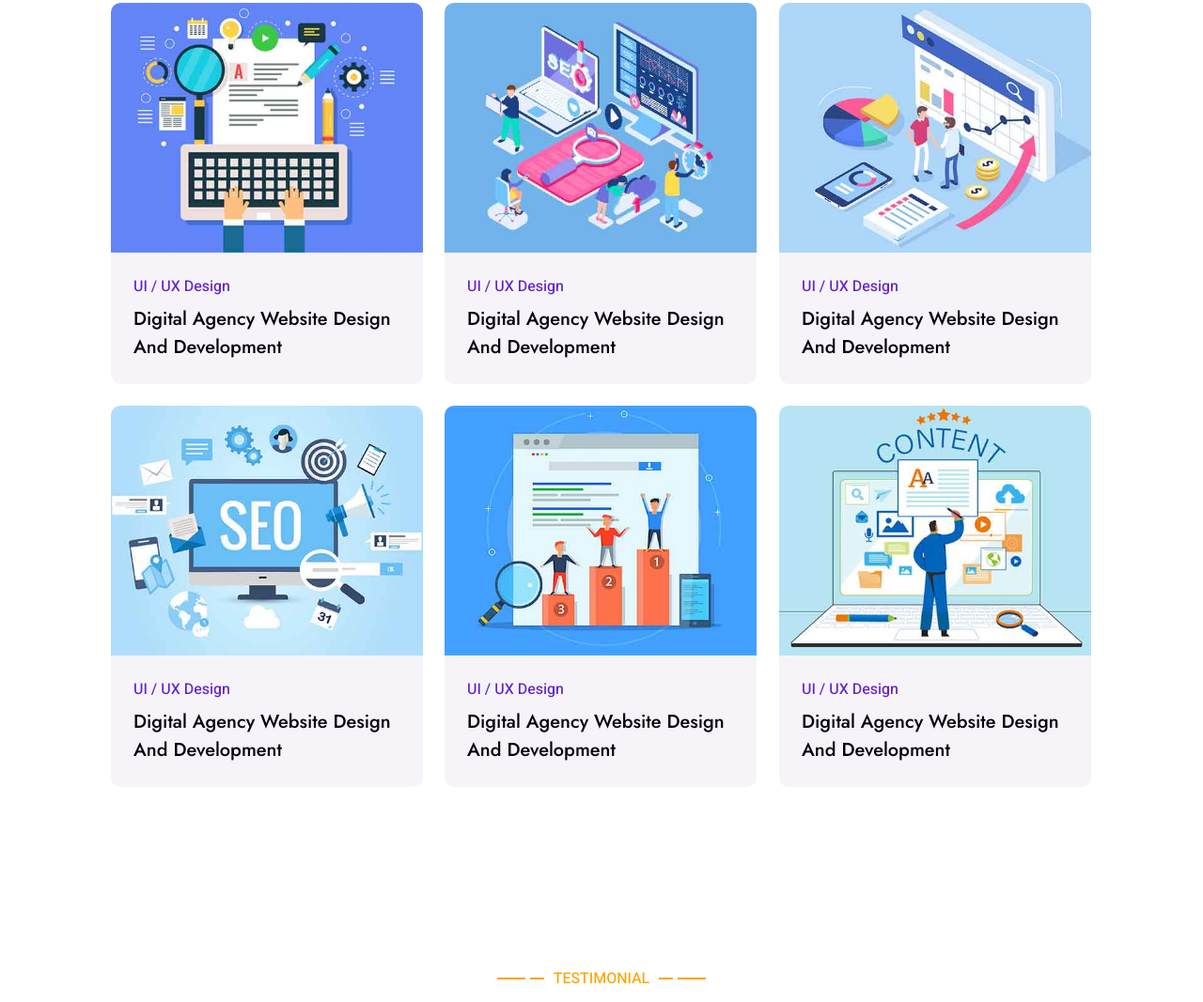
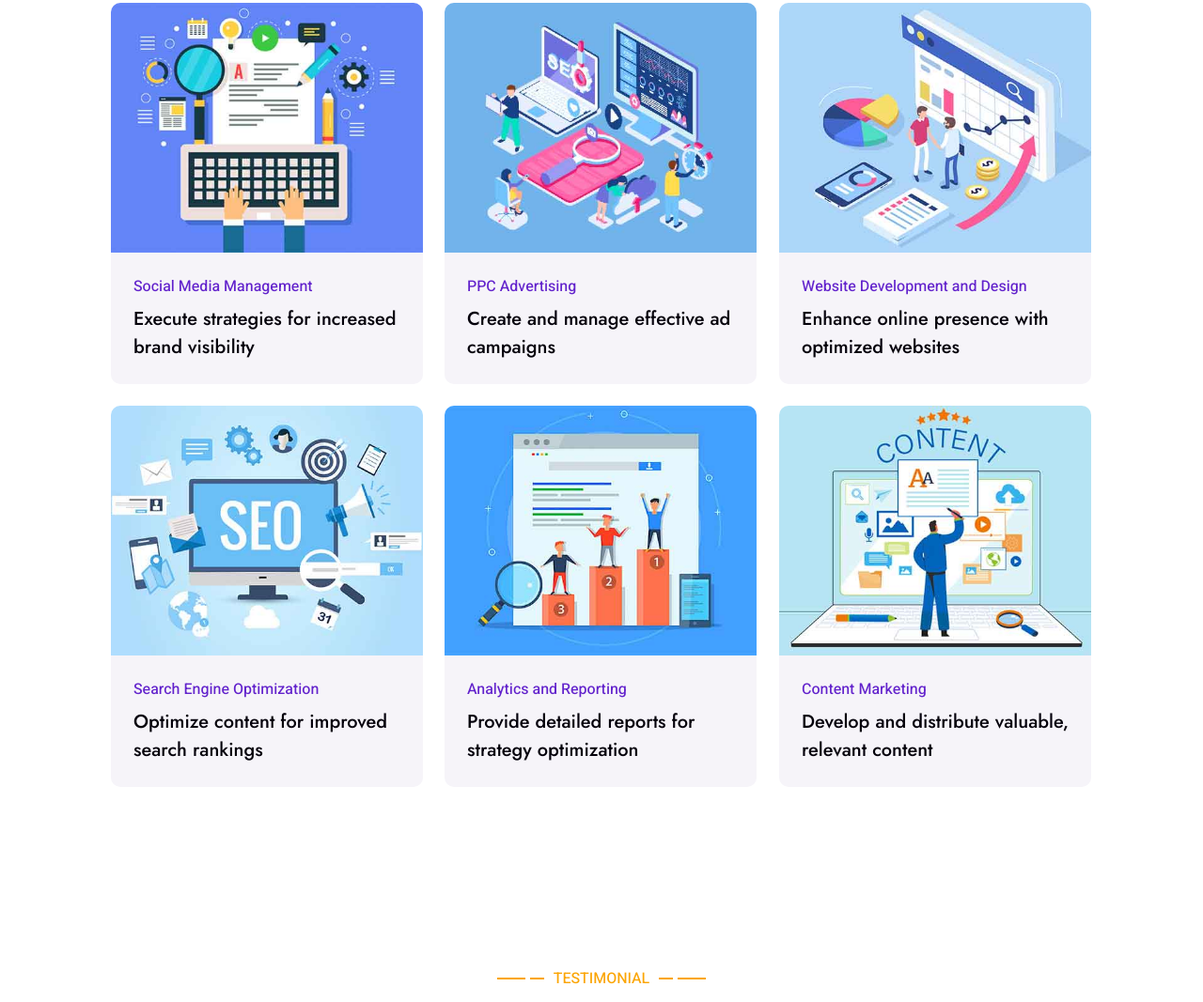
Before and after one commit to ramdhivakar/proxyminds, a plain HTML site: page index.html in a window 1280 px wide. Shown: the part 4692-5759 px from the top of the page at 94% size. Drawn offline with nearby package versions, Linux system fonts and the light colour scheme.

Commit message:
projects update

```diff
--- a/index.html
+++ b/index.html
@@ -321,8 +321,8 @@
                                 </div>
                             </div>
                             <div class="bg-light p-4">
-                                <p class="text-primary fw-medium mb-2">UI / UX Design</p>
-                                <h5 class="lh-base mb-0">Digital Agency Website Design And Development</a>
+                                <p class="text-primary fw-medium mb-2">Social Media Management</p>
+                                <h5 class="lh-base mb-0">Execute strategies for increased brand visibility</a>
                             </div>
                         </div>
                     </div>
@@ -336,8 +336,8 @@
                                 </div>
                             </div>
                             <div class="bg-light p-4">
-                                <p class="text-primary fw-medium mb-2">UI / UX Design</p>
-                                <h5 class="lh-base mb-0">Digital Agency Website Design And Development</a>
+                                <p class="text-primary fw-medium mb-2"> PPC Advertising</p>
+                                <h5 class="lh-base mb-0">Create and manage effective ad campaigns</a>
                             </div>
                         </div>
                     </div>
@@ -351,8 +351,8 @@
                                 </div>
                             </div>
                             <div class="bg-light p-4">
-                                <p class="text-primary fw-medium mb-2">UI / UX Design</p>
-                                <h5 class="lh-base mb-0">Digital Agency Website Design And Development</a>
+                                <p class="text-primary fw-medium mb-2">Website Development and Design</p>
+                                <h5 class="lh-base mb-0">Enhance online presence with optimized websites</a>
                             </div>
                         </div>
                     </div>
@@ -366,8 +366,8 @@
                                 </div>
                             </div>
                             <div class="bg-light p-4">
-                                <p class="text-primary fw-medium mb-2">UI / UX Design</p>
-                                <h5 class="lh-base mb-0">Digital Agency Website Design And Development</a>
+                                <p class="text-primary fw-medium mb-2">Search Engine Optimization</p>
+                                <h5 class="lh-base mb-0">Optimize content for improved search rankings</a>
                             </div>
                         </div>
                     </div>
@@ -381,8 +381,8 @@
                                 </div>
                             </div>
                             <div class="bg-light p-4">
-                                <p class="text-primary fw-medium mb-2">UI / UX Design</p>
-                                <h5 class="lh-base mb-0">Digital Agency Website Design And Development</a>
+                                <p class="text-primary fw-medium mb-2">Analytics and Reporting</p>
+                                <h5 class="lh-base mb-0">Provide detailed reports for strategy optimization</a>
                             </div>
                         </div>
                     </div>
@@ -396,8 +396,8 @@
                                 </div>
                             </div>
                             <div class="bg-light p-4">
-                                <p class="text-primary fw-medium mb-2">UI / UX Design</p>
-                                <h5 class="lh-base mb-0">Digital Agency Website Design And Development</a>
+                                <p class="text-primary fw-medium mb-2">Content Marketing</p>
+                                <h5 class="lh-base mb-0">Develop and distribute valuable, relevant content</a>
                             </div>
                         </div>
                     </div>
```
